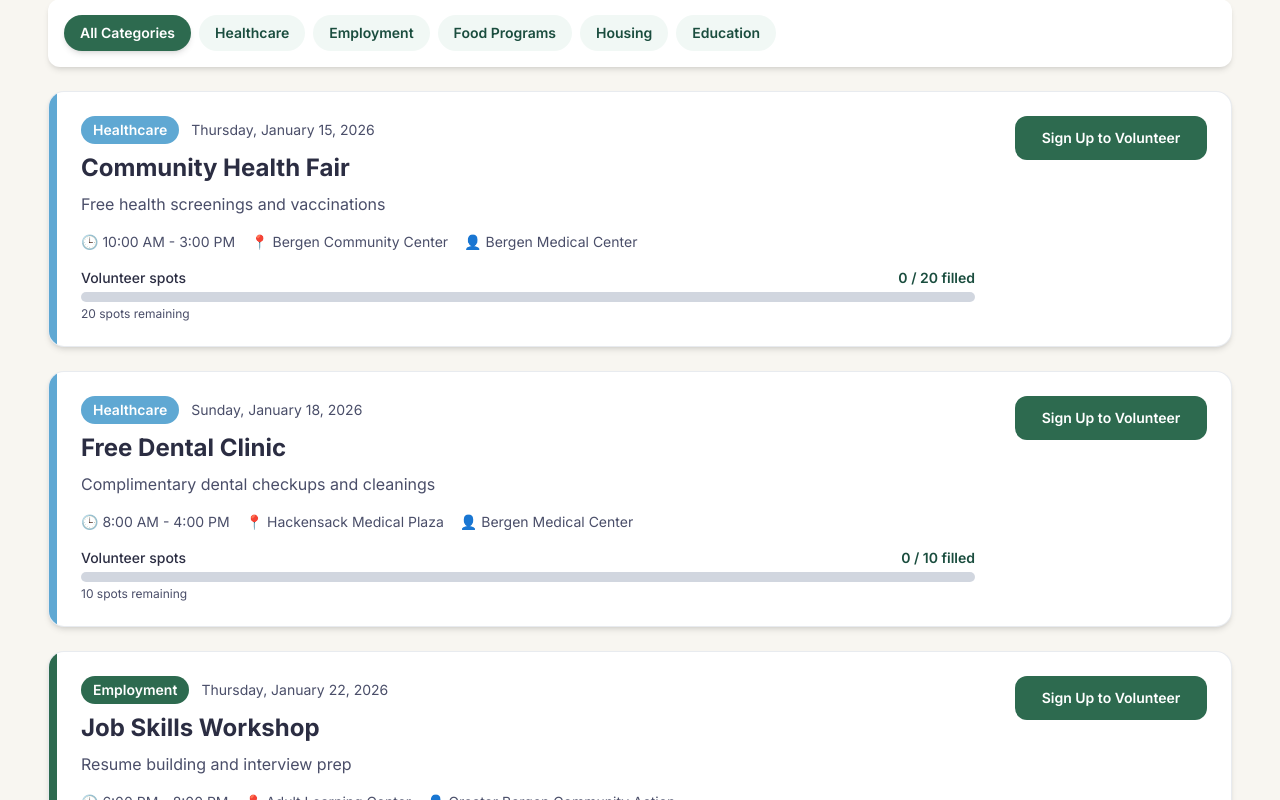
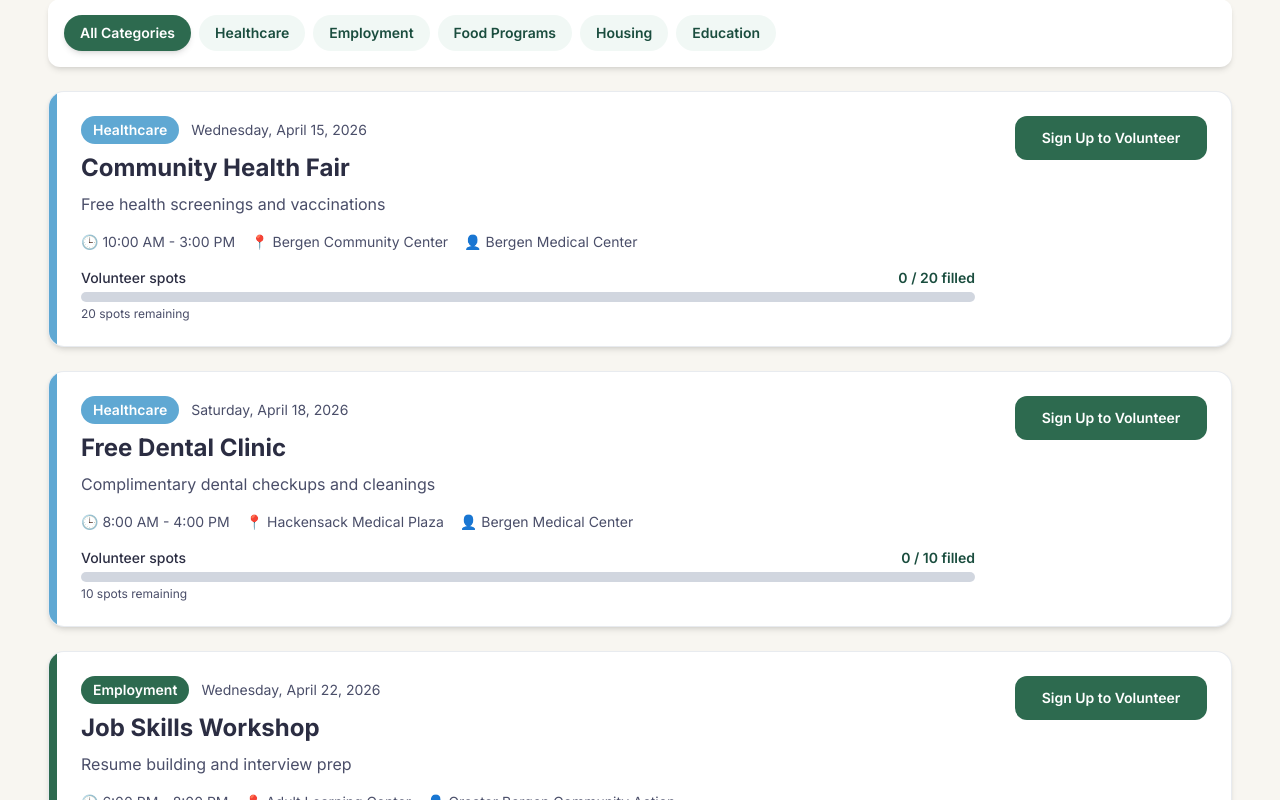
Before and after one commit to ilikemonkeyballz/tsa-webmaster, a Next.js app: page /volunteer in a window 1280 px wide. Shown: the part 800-1600 px from the top of the page. Built offline with nearby package versions, Linux system fonts and the light colour scheme.

Commit message:
fix dates

```diff
--- a/app/calendar/page.tsx
+++ b/app/calendar/page.tsx
@@ -272,7 +272,7 @@ export default function CalendarPage() {
                         </button>
                         {event.volunteersNeeded && !userSignup && (
                           <button onClick={() => handleVolunteerSignup(event.id, event.capacity)} className="font-semibold px-6 py-3 rounded-lg border-2 border-forest-medium text-forest-dark hover:bg-forest-medium hover:text-white transition-all duration-300">
-                            {counts.spotsLeft > 0 ? "🙋 Volunteer" : "📋 Join Waitlist"}
+                            {counts.spotsLeft > 0 ? "Volunteer" : "Join Waitlist"}
                           </button>
                         )}
                         {userSignup && (
--- a/lib/events.ts
+++ b/lib/events.ts
@@ -17,7 +17,7 @@ export const COMMUNITY_EVENTS: CommunityEvent[] = [
   {
     id: 1,
     title: "Community Health Fair",
-    date: new Date(2026, 0, 15),
+    date: new Date(2026, 3, 15),
     time: "10:00 AM - 3:00 PM",
     category: "healthcare",
     organizer: "Bergen Medical Center",
@@ -31,7 +31,7 @@ export const COMMUNITY_EVENTS: CommunityEvent[] = [
   {
     id: 2,
     title: "Free Dental Clinic",
-    date: new Date(2026, 0, 18),
+    date: new Date(2026, 3, 18),
     time: "8:00 AM - 4:00 PM",
     category: "healthcare",
     organizer: "Bergen Medical Center",
@@ -45,7 +45,7 @@ export const COMMUNITY_EVENTS: CommunityEvent[] = [
   {
     id: 3,
     title: "Mental Health Support Group",
-    date: new Date(2026, 0, 20),
+    date: new Date(2026, 3, 20),
     time: "6:30 PM - 8:00 PM",
     category: "healthcare",
     organizer: "Bergen Medical Center",
@@ -59,7 +59,7 @@ export const COMMUNITY_EVENTS: CommunityEvent[] = [
   {
     id: 4,
     title: "Job Skills Workshop",
-    date: new Date(2026, 0, 22),
+    date: new Date(2026, 3, 22),
     time: "6:00 PM - 8:00 PM",
     category: "employment",
     organizer: "Greater Bergen Community Action",
@@ -73,7 +73,7 @@ export const COMMUNITY_EVENTS: CommunityEvent[] = [
   {
     id: 5,
     title: "Community Meal Program",
-    date: new Date(2026, 0, 25),
+    date: new Date(2026, 3, 25),
     time: "5:00 PM - 7:00 PM",
     category: "food",
     organizer: "Center for Food Action",
@@ -87,7 +87,7 @@ export const COMMUNITY_EVENTS: CommunityEvent[] = [
   {
     id: 6,
     title: "Food Distribution Day",
-    date: new Date(2026, 0, 28),
+    date: new Date(2026, 3, 28),
     time: "9:00 AM - 12:00 PM",
     category: "food",
     organizer: "Center for Food Action",
@@ -101,7 +101,7 @@ export const COMMUNITY_EVENTS: CommunityEvent[] = [
   {
     id: 7,
     title: "Career Fair & Job Expo",
-    date: new Date(2026, 1, 5),
+    date: new Date(2026, 4, 5),
     time: "10:00 AM - 3:00 PM",
     category: "employment",
     organizer: "Greater Bergen Community Action",
@@ -115,7 +115,7 @@ export const COMMUNITY_EVENTS: CommunityEvent[] = [
   {
     id: 8,
     title: "Senior Flu Shot Clinic",
-    date: new Date(2026, 1, 8),
+    date: new Date(2026, 4, 8),
     time: "9:00 AM - 1:00 PM",
     category: "healthcare",
     organizer: "Bergen Medical Center",
@@ -129,7 +129,7 @@ export const COMMUNITY_EVENTS: CommunityEvent[] = [
   {
     id: 9,
     title: "Housing Resource Fair",
-    date: new Date(2026, 1, 12),
+    date: new Date(2026, 4, 12),
     time: "1:00 PM - 5:00 PM",
     category: "housing",
     organizer: "Greater Bergen Community Action",
@@ -143,7 +143,7 @@ export const COMMUNITY_EVENTS: CommunityEvent[] = [
   {
     id: 10,
     title: "Adult Education Open House",
-    date: new Date(2026, 1, 15),
+    date: new Date(2026, 4, 15),
     time: "10:00 AM - 2:00 PM",
     category: "education",
     organizer: "Greater Bergen Community Action",
```
